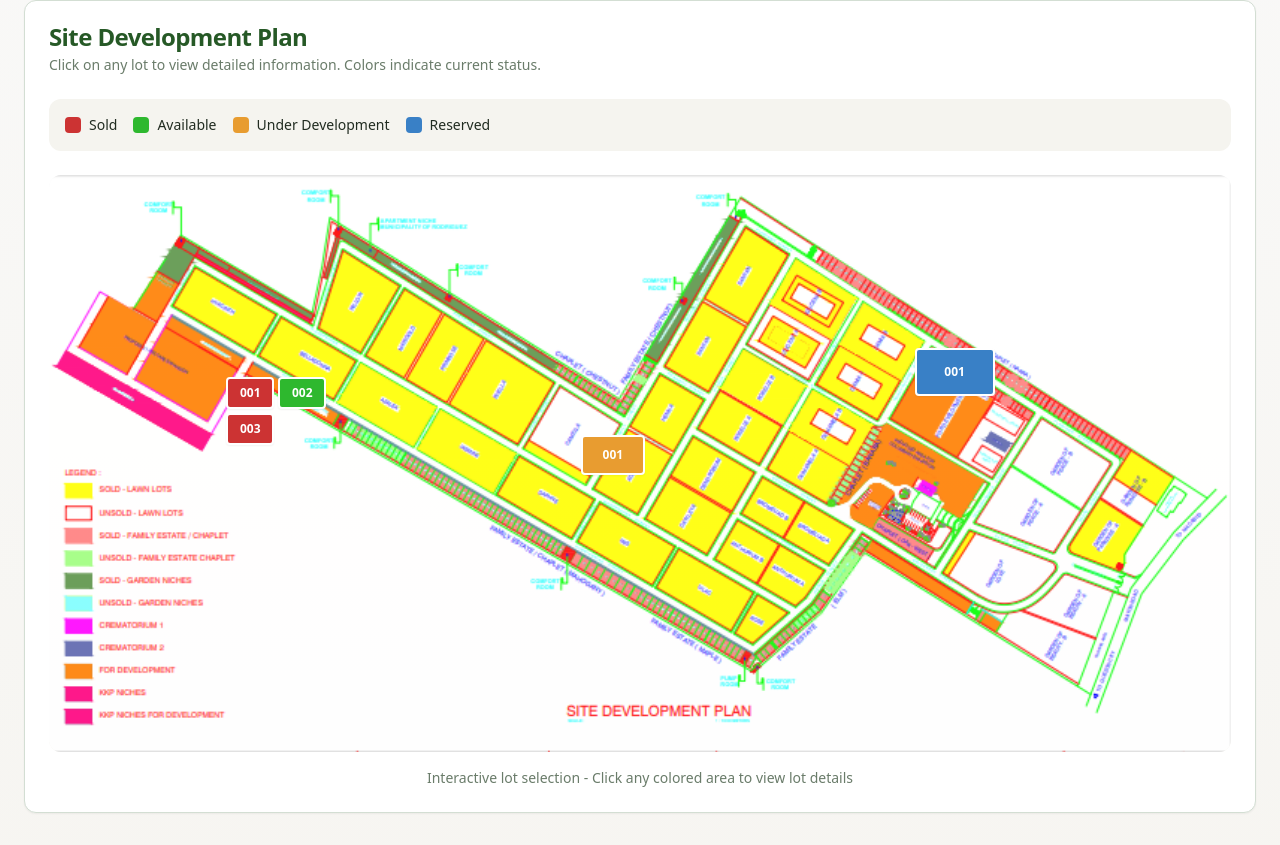
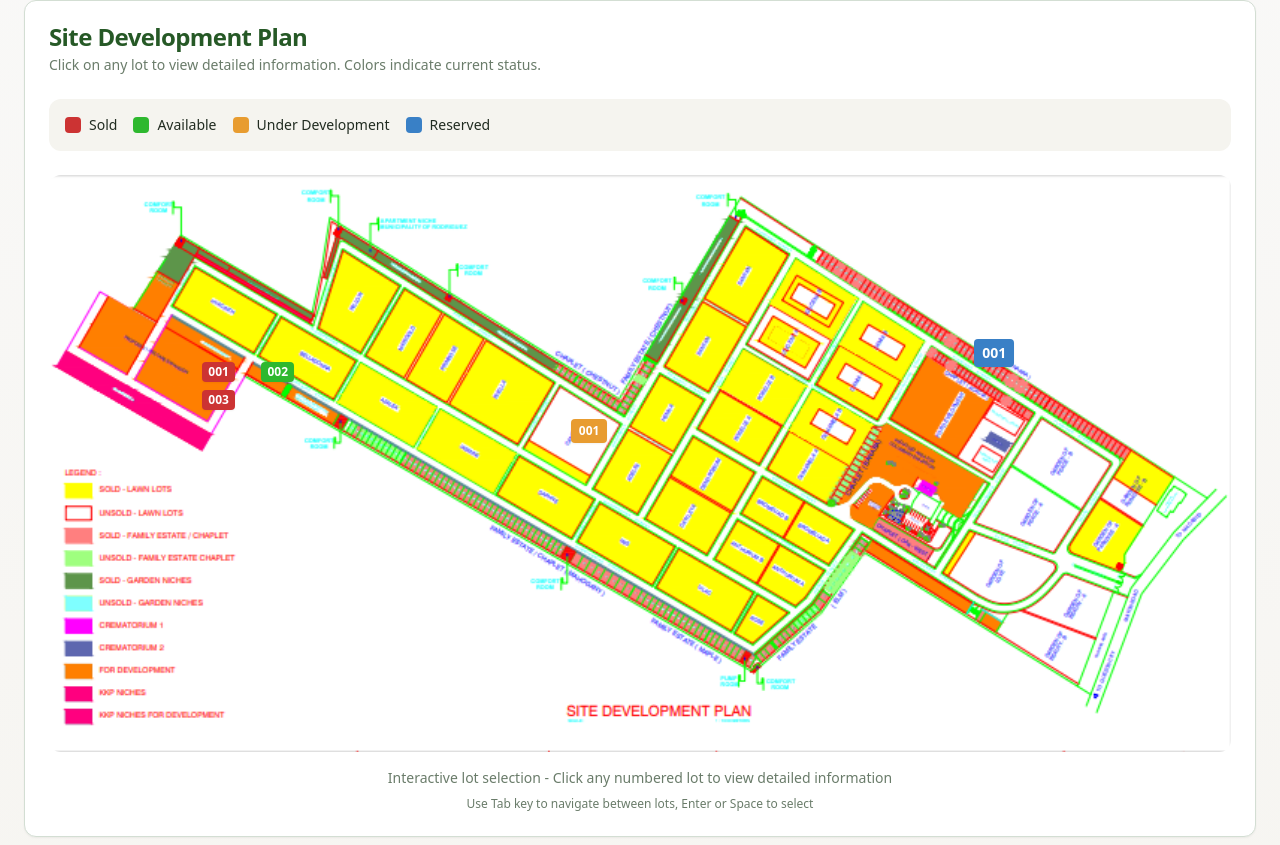
Before and after one commit to acm4439/verdant-legacy-tracker, a React (Vite) app: page /dashboard in a window 1280 px wide. Shown: the part 493-1338 px from the top of the page. Built offline with nearby package versions, Linux system fonts and the light colour scheme.

Commit message:
Update development plan map
Update the development plan map to use existing boxes on the map and place numbers on them. Improve overall user-friendliness and accessibility.

```diff
--- a/src/components/InteractivePlotMap.tsx
+++ b/src/components/InteractivePlotMap.tsx
@@ -148,63 +148,116 @@ const InteractivePlotMap = () => {
             </div>
           </div>
 
-          {/* Site Plan Image with Overlaid Interactive Elements */}
+          {/* Site Plan Image with Interactive Lot Numbers */}
           <div className="relative bg-gradient-subtle rounded-lg overflow-hidden">
             <img
               src="/lovable-uploads/9108a20f-d140-47a2-9217-3efa3d62f717.png"
-              alt="Forest Lawn Memorial Park Site Plan"
-              className="w-full h-auto opacity-90"
+              alt="Forest Lawn Memorial Park Site Development Plan - Interactive map showing available lots"
+              className="w-full h-auto"
             />
 
-            {/* Interactive Lot Overlays - Positioned over the map */}
-            <div className="absolute inset-0">
-              {/* Phase 1 - Garden Section (Left side area) */}
-              <div className="absolute top-[35%] left-[15%] grid grid-cols-2 gap-1">
-                {sampleLots.filter(lot => lot.phase === "1" && lot.block === "A").map((lot, index) => (
+            {/* Interactive Lot Numbers positioned over existing map boxes */}
+            <div className="absolute inset-0" role="region" aria-label="Interactive lot selection map">
+              {/* Garden Section A - Left side lots */}
+              {sampleLots.filter(lot => lot.phase === "1" && lot.block === "A").map((lot, index) => {
+                const positions = [
+                  { top: "32%", left: "13%" }, // A-001
+                  { top: "32%", left: "18%" }, // A-002
+                  { top: "37%", left: "13%" }, // A-003
+                ];
+                const position = positions[index] || positions[0];
+
+                return (
                   <button
                     key={lot.id}
                     onClick={() => handleLotClick(lot)}
-                    className={`w-12 h-8 ${statusColors[lot.status]} rounded border-2 border-white shadow-sm transition-all duration-200 hover:scale-110 hover:shadow-md flex items-center justify-center`}
-                    title={`Lot ${lot.lotNo} - ${lot.status.toUpperCase()}`}
+                    onKeyDown={(e) => {
+                      if (e.key === 'Enter' || e.key === ' ') {
+                        e.preventDefault();
+                        handleLotClick(lot);
+                      }
+                    }}
+                    className="absolute w-8 h-6 flex items-center justify-center transition-all duration-200 hover:scale-125 focus:scale-125 focus:outline-none focus:ring-2 focus:ring-memorial-gold focus:ring-offset-2 rounded"
+                    style={{ top: position.top, left: position.left }}
+                    aria-label={`Lot ${lot.lotNo} in ${lot.area} - Status: ${lot.status}${lot.name ? `, Owner: ${lot.name}` : ''}`}
+                    title={`Lot ${lot.lotNo} - ${lot.status.toUpperCase()}${lot.name ? ` (${lot.name})` : ''}`}
                   >
-                    <span className="text-xs font-bold text-white">{lot.lotNo.split('-')[1]}</span>
+                    <span className={`text-xs font-bold px-1.5 py-0.5 rounded shadow-sm ${
+                      lot.status === 'sold' ? 'bg-status-sold text-white' :
+                      lot.status === 'available' ? 'bg-status-available text-white' :
+                      lot.status === 'development' ? 'bg-status-development text-white' :
+                      'bg-status-reserved text-white'
+                    } hover:opacity-90`}>
+                      {lot.lotNo.split('-')[1]}
+                    </span>
                   </button>
-                ))}
-              </div>
+                );
+              })}
 
-              {/* Phase 1 - Premium Section (Center area) */}
-              <div className="absolute top-[45%] left-[45%]">
+              {/* Premium Section B - Center area */}
               {sampleLots.filter(lot => lot.phase === "1" && lot.block === "B").map((lot) => (
                 <button
                   key={lot.id}
                   onClick={() => handleLotClick(lot)}
-                    className={`w-16 h-10 ${statusColors[lot.status]} rounded border-2 border-white shadow-sm transition-all duration-200 hover:scale-110 hover:shadow-md flex items-center justify-center`}
-                    title={`Lot ${lot.lotNo} - ${lot.status.toUpperCase()}`}
+                  onKeyDown={(e) => {
+                    if (e.key === 'Enter' || e.key === ' ') {
+                      e.preventDefault();
+                      handleLotClick(lot);
+                    }
+                  }}
+                  className="absolute w-10 h-7 flex items-center justify-center transition-all duration-200 hover:scale-125 focus:scale-125 focus:outline-none focus:ring-2 focus:ring-memorial-gold focus:ring-offset-2 rounded"
+                  style={{ top: "42%", left: "44%" }}
+                  aria-label={`Lot ${lot.lotNo} in ${lot.area} - Status: ${lot.status}${lot.name ? `, Owner: ${lot.name}` : ''}`}
+                  title={`Lot ${lot.lotNo} - ${lot.status.toUpperCase()}${lot.name ? ` (${lot.name})` : ''}`}
                 >
-                    <span className="text-xs font-bold text-white">{lot.lotNo.split('-')[1]}</span>
+                  <span className={`text-xs font-bold px-2 py-1 rounded shadow-sm ${
+                    lot.status === 'sold' ? 'bg-status-sold text-white' :
+                    lot.status === 'available' ? 'bg-status-available text-white' :
+                    lot.status === 'development' ? 'bg-status-development text-white' :
+                    'bg-status-reserved text-white'
+                  } hover:opacity-90`}>
+                    {lot.lotNo.split('-')[1]}
+                  </span>
                 </button>
               ))}
-              </div>
 
-              {/* Phase 2 - Family Estate (Right side) */}
-              <div className="absolute top-[30%] right-[20%]">
+              {/* Family Estate C - Right side */}
               {sampleLots.filter(lot => lot.phase === "2").map((lot) => (
                 <button
                   key={lot.id}
                   onClick={() => handleLotClick(lot)}
-                    className={`w-20 h-12 ${statusColors[lot.status]} rounded border-2 border-white shadow-sm transition-all duration-200 hover:scale-110 hover:shadow-md flex items-center justify-center`}
-                    title={`Lot ${lot.lotNo} - ${lot.status.toUpperCase()}`}
+                  onKeyDown={(e) => {
+                    if (e.key === 'Enter' || e.key === ' ') {
+                      e.preventDefault();
+                      handleLotClick(lot);
+                    }
+                  }}
+                  className="absolute w-12 h-8 flex items-center justify-center transition-all duration-200 hover:scale-125 focus:scale-125 focus:outline-none focus:ring-2 focus:ring-memorial-gold focus:ring-offset-2 rounded"
+                  style={{ top: "28%", right: "18%" }}
+                  aria-label={`Lot ${lot.lotNo} in ${lot.area} - Status: ${lot.status}${lot.name ? `, Owner: ${lot.name}` : ''}`}
+                  title={`Lot ${lot.lotNo} - ${lot.status.toUpperCase()}${lot.name ? ` (${lot.name})` : ''}`}
                 >
-                    <span className="text-xs font-bold text-white">{lot.lotNo.split('-')[1]}</span>
+                  <span className={`text-sm font-bold px-2 py-1 rounded shadow-sm ${
+                    lot.status === 'sold' ? 'bg-status-sold text-white' :
+                    lot.status === 'available' ? 'bg-status-available text-white' :
+                    lot.status === 'development' ? 'bg-status-development text-white' :
+                    'bg-status-reserved text-white'
+                  } hover:opacity-90`}>
+                    {lot.lotNo.split('-')[1]}
+                  </span>
                 </button>
               ))}
             </div>
           </div>
+
+          <div className="mt-4 text-center space-y-2">
+            <p className="text-sm text-muted-foreground">
+              Interactive lot selection - Click any numbered lot to view detailed information
+            </p>
+            <p className="text-xs text-muted-foreground">
+              Use Tab key to navigate between lots, Enter or Space to select
+            </p>
           </div>
-
-          <p className="text-sm text-muted-foreground mt-4 text-center">
-            Interactive lot selection - Click any colored area to view lot details
-          </p>
         </CardContent>
       </Card>
 
--- a/src/components/LotInfoModal.tsx
+++ b/src/components/LotInfoModal.tsx
@@ -1,4 +1,4 @@
-import { Dialog, DialogContent, DialogHeader, DialogTitle } from "@/components/ui/dialog";
+import { Dialog, DialogContent, DialogHeader, DialogTitle, DialogDescription } from "@/components/ui/dialog";
 import { Badge } from "@/components/ui/badge";
 import { Button } from "@/components/ui/button";
 import { Card, CardContent, CardDescription, CardHeader, CardTitle } from "@/components/ui/card";
@@ -56,16 +56,16 @@ const LotInfoModal = ({ open, onOpenChange, lotInfo }: LotInfoModalProps) => {
 
   return (
     <Dialog open={open} onOpenChange={onOpenChange}>
-      <DialogContent className="max-w-2xl max-h-[80vh] overflow-y-auto">
+      <DialogContent className="max-w-2xl max-h-[80vh] overflow-y-auto" aria-describedby="lot-info-description">
         <DialogHeader className="pb-4">
           <div className="flex items-start justify-between">
             <div>
               <DialogTitle className="text-2xl text-forest-green">
                 Lot {lotInfo.lotNo}
               </DialogTitle>
-              <p className="text-muted-foreground mt-1">
+              <DialogDescription id="lot-info-description" className="text-muted-foreground mt-1">
                 Phase {lotInfo.phase} • Block {lotInfo.block} • Area {lotInfo.area}
-              </p>
+              </DialogDescription>
             </div>
             <Badge className={`${config.color} ${config.textColor} text-xs font-medium px-3 py-1`}>
               {config.label}
--- a/src/components/MemorialNav.tsx
+++ b/src/components/MemorialNav.tsx
@@ -47,9 +47,13 @@ const MemorialNav = () => {
 
           {/* User Actions */}
           <div className="flex items-center">
-            <div className="w-8 h-8 bg-gradient-memorial rounded-full flex items-center justify-center">
-              <span className="text-sm font-medium text-accent-foreground">A</span>
-            </div>
+            <button
+              className="w-8 h-8 bg-gradient-memorial rounded-full flex items-center justify-center hover:scale-105 transition-transform focus:outline-none focus:ring-2 focus:ring-memorial-gold focus:ring-offset-2"
+              aria-label="User account menu"
+              title="Account settings"
+            >
+              <span className="text-sm font-medium text-accent-foreground" aria-hidden="true">A</span>
+            </button>
           </div>
         </div>
       </div>
```
Lines whose indentation alone changed are shown as unchanged.
